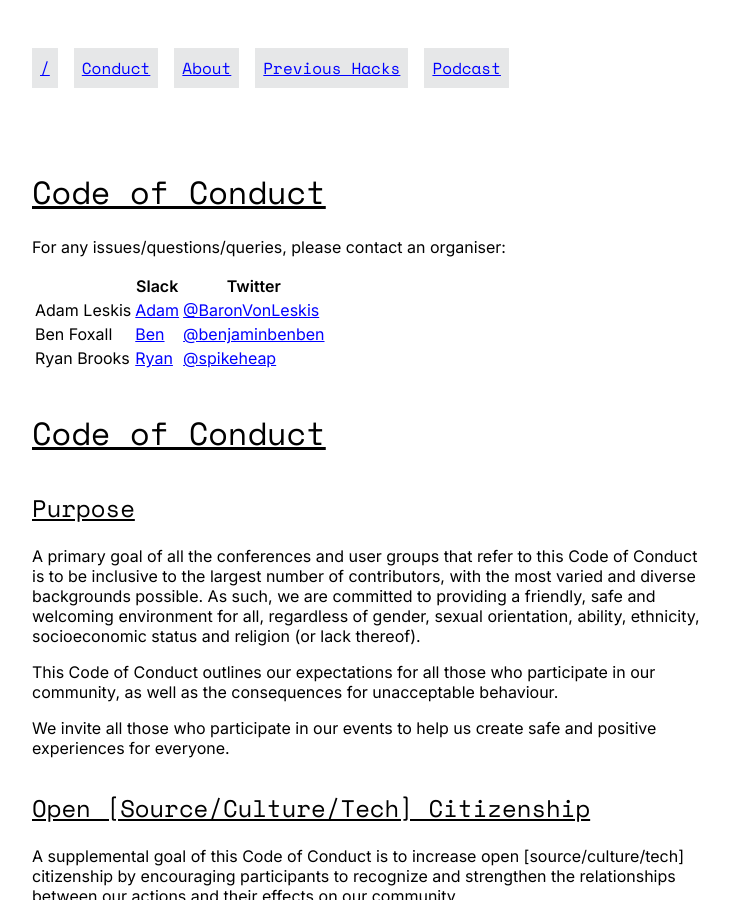
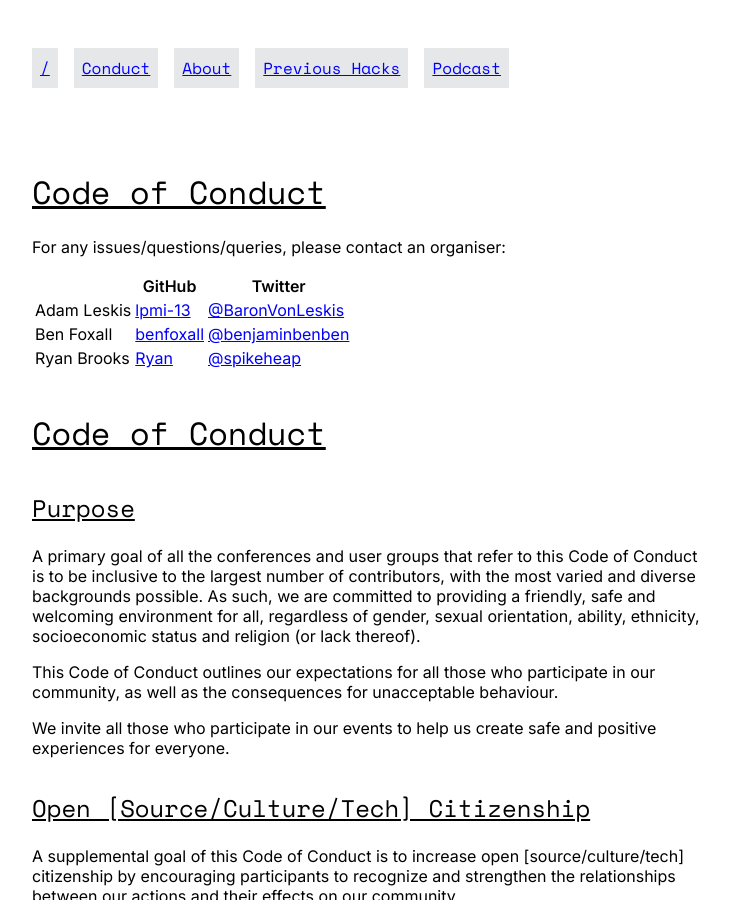
Before and after one commit to remotehack/remotehack.github.io, a Jekyll site: the page built from pages/code-of-conduct.md, in a window 1280 px wide and 900 px high. Shown: the whole window, without its empty margins (272-1001 px from the left). Built offline with Jekyll 4.4.1, drawn with Linux system fonts in a browser that asks for light colours.

Commit message:
Code of Conduct Current Contact Corrections

```diff
--- a/pages/code-of-conduct.md
+++ b/pages/code-of-conduct.md
@@ -5,11 +5,11 @@ permalink: /code-of-conduct/
 
 For any issues/questions/queries, please contact an organiser:
 
-|             | Slack                                                  | Twitter                                                |
-| ----------- | ------------------------------------------------------ | ------------------------------------------------------ |
-| Adam Leskis | [Adam](https://remote-hack.slack.com/team/U010R59RE4D) | [@BaronVonLeskis](https://twitter.com/@BaronVonLeskis) |
-| Ben Foxall  | [Ben](https://remote-hack.slack.com/team/U010PB5GB4N)  | [@benjaminbenben](https://twitter.com/@benjaminbenben) |
-| Ryan Brooks | [Ryan](https://remote-hack.slack.com/team/U010MNGLJ1K) | [@spikeheap](https://twitter.com/@spikeheap)           |
+|             | GitHub                                      | Twitter                                                |
+| ----------- | ------------------------------------------- | ------------------------------------------------------ |
+| Adam Leskis | [lpmi-13](https://github.com/lpmi-13)       | [@BaronVonLeskis](https://twitter.com/@BaronVonLeskis) |
+| Ben Foxall  | [benfoxall](https://github.com/benfoxall)   | [@benjaminbenben](https://twitter.com/@benjaminbenben) |
+| Ryan Brooks | [Ryan](https://github.com/spikeheap)        | [@spikeheap](https://twitter.com/@spikeheap)           |
 
 # {{ page.title }}
 
```
